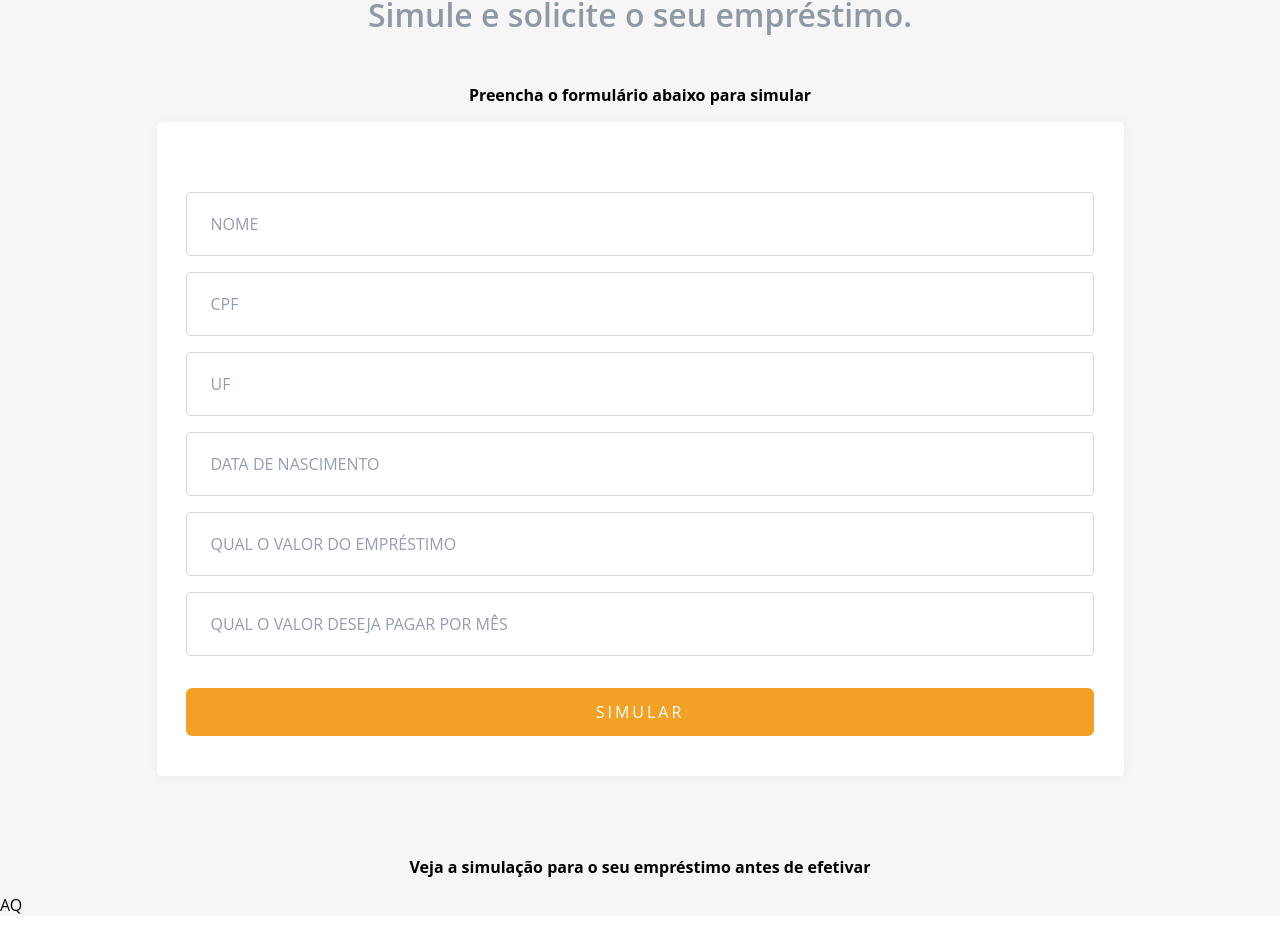
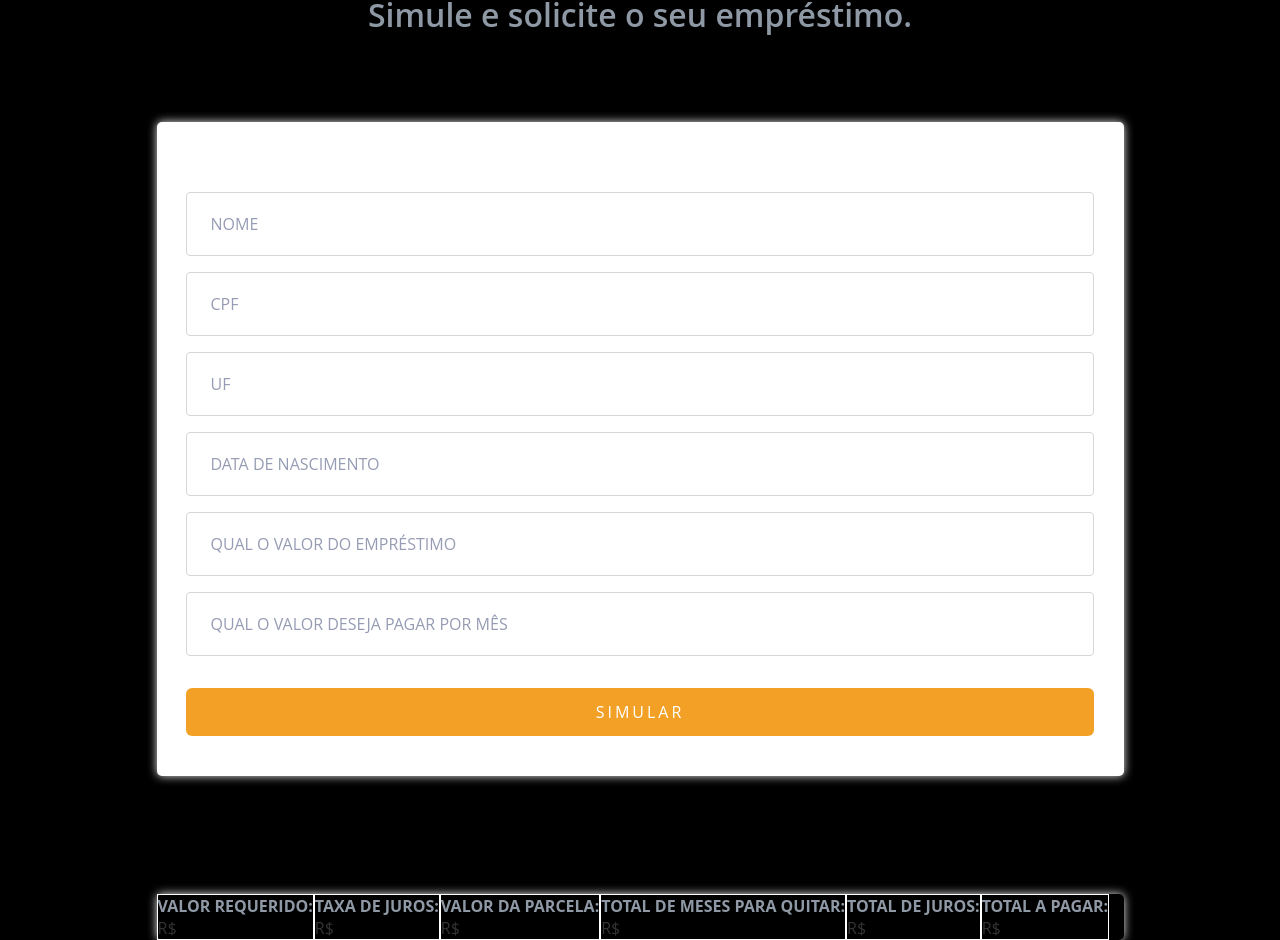
Before and after one commit to brunobastosfer/challenger-letalk, a React (Create React App) app in the folder frontend/: page / in a window 1280 px wide. Shown: the part 39-979 px from the top of the page. Before the commit the page ends 955 px from the top, so only its background shows below. Built offline with nearby package versions, Linux system fonts and the light colour scheme.

Commit message:
construindo o container da simulação

```diff
--- /dev/null
+++ b/frontend/src/components/CardProjection/CardProjection.tsx
@@ -0,0 +1,40 @@
+import React from 'react';
+import {Container} from './style';
+import { useQuotation } from '../../hooks/useQuotation';
+
+const CardProjection = () => {
+  const { quotation } = useQuotation()
+  console.log(quotation);
+  return (
+    <Container>
+      <div>
+        <div>
+          <span>VALOR REQUERIDO: </span>
+          <span>R$ </span>
+        </div>
+        <div>
+          <span>TAXA DE JUROS: </span>
+          <span>R$ </span>
+        </div>
+        <div>
+          <span>VALOR DA PARCELA: </span>
+          <span>R$ </span>
+        </div>
+        <div>
+          <span>TOTAL DE MESES PARA QUITAR: </span>
+          <span>R$ </span>
+        </div>
+        <div>
+          <span>TOTAL DE JUROS: </span>
+          <span>R$ </span>
+        </div>
+        <div>
+          <span>TOTAL A PAGAR: </span>
+          <span>R$ </span>
+        </div>
+      </div>
+    </Container>
+  )
+}
+
+export {CardProjection}
--- /dev/null
+++ b/frontend/src/components/CardProjection/style.ts
@@ -0,0 +1,57 @@
+import styles from 'styled-components';
+
+const Container = styles.div`
+  margin: auto;
+  border-radius: 5px;
+  box-shadow: 0 0 10px 0 #ECECEC;
+  max-width: 967px;
+  margin: auto;
+  align-content: center;
+  color: white;
+
+  div {
+    display: flex;
+    flex-wrap: wrap;
+    // margin: 0 auto;
+      div {
+        border: 1px solid white;
+        display: flex;
+        flex-direction: column;
+        span {
+          color: var(--text_price);
+          display: block;
+
+          &:first-child {
+            color: var(--text_title);
+            font-weight: 700;
+          }
+
+        }
+
+      }
+
+    }
+
+
+
+    }
+  // background: var(--shape);
+  // &:first-child {
+
+  // }
+
+  // div {
+  //   border: 1px solid black;
+  //   span {
+  //     color: var(--text_price);
+  //     // color: white;
+  //     &:first-child {
+  //       color: var(--text_title);
+  //       font-weight: 700;
+  //     }
+
+    // }
+  }
+`
+
+export { Container }
--- a/frontend/src/components/Form/Form.tsx
+++ b/frontend/src/components/Form/Form.tsx
@@ -3,8 +3,7 @@ import { useQuotation } from '../../hooks/useQuotation';
 import { Container, CardContainer } from './style';
 
 const Form = () => {
-  const { createUser, quotation } = useQuotation()
-  console.log(quotation);
+  const { createUser } = useQuotation()
 
   const [cpf, setCpf] = useState('');
   const [uf, setUf] = useState('');
--- a/frontend/src/components/Form/style.ts
+++ b/frontend/src/components/Form/style.ts
@@ -53,5 +53,4 @@ export const CardContainer = styles.div`
   box-shadow: 0 0 10px 0 #ECECEC;
   max-width: 967px;
   margin: auto;
-  align-content: center;
 `
--- a/frontend/src/components/Home/Home.tsx
+++ b/frontend/src/components/Home/Home.tsx
@@ -1,4 +1,5 @@
 import React from 'react';
+import { CardProjection } from '../CardProjection/CardProjection';
 import { Form } from '../Form/Form';
 import { Container } from './style';
 
@@ -9,9 +10,7 @@ import { Container } from './style';
       <p>Preencha o formulário abaixo para simular</p>
       <Form />
       <p className="second-container">Veja a simulação para o seu empréstimo antes de efetivar</p>
-      <div>
-        AQ
-      </div>
+      <CardProjection />
     </Container>
   )
 }
--- a/frontend/src/components/Home/style.ts
+++ b/frontend/src/components/Home/style.ts
@@ -1,8 +1,8 @@
 import styles from 'styled-components';
 
 export const Container = styles.div`
-  background: var(--background);
-
+  // background: var(--background);
+  background: black;
   h1 {
     color: var(--text_title);
     text-align: center;
--- a/frontend/src/styles/global.ts
+++ b/frontend/src/styles/global.ts
@@ -10,6 +10,7 @@ export const GlobalStyle = createGlobalStyle`
     --blue_ligth: #6933FF;
 
     --text_title: #8F99A6;
+    --text_price: #333333;
     --text_body: #969cb3;
 
     --shape: #FFFFFF;
```
Also changed, not shown: 1 other file (tests, documents, lock files or other folders).
